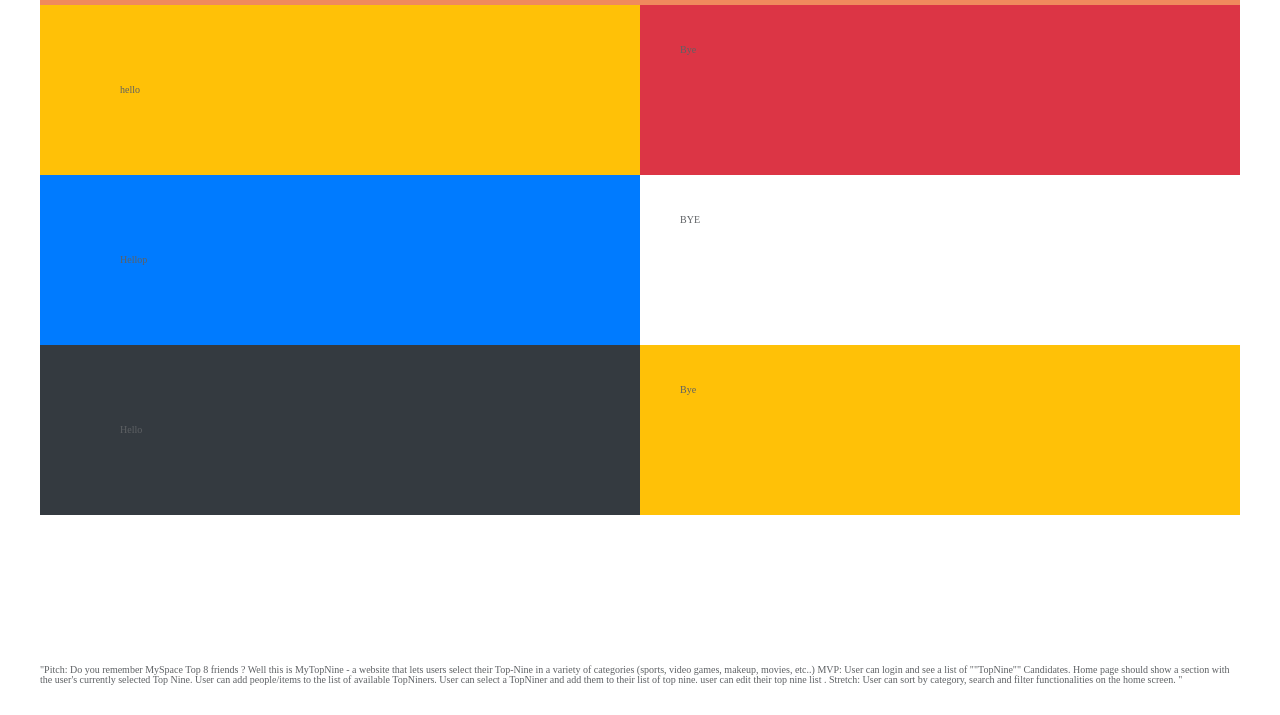
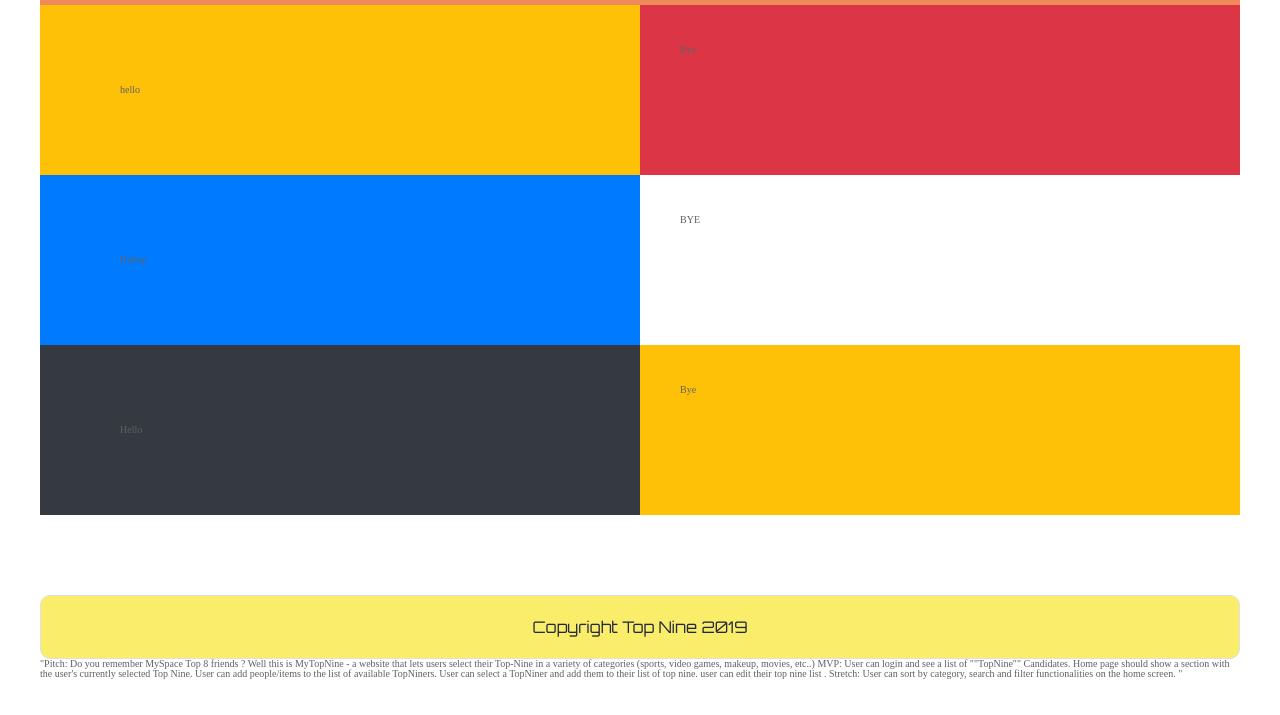
Before and after one commit to BenjaminGrabow/Lambda-Build-Week, a plain HTML site: page index.html in a window 1280 px wide. Shown: the part 85-800 px from the top of the page. Drawn offline with nearby package versions, Linux system fonts and the light colour scheme; a web font is replaced by a local one.

Commit message:
Added copyright to the footer with styling and changed the social media icon styling

```diff
--- a/index.html
+++ b/index.html
@@ -70,7 +70,6 @@
         </section>
 
         <footer>
-
             <div id="wrapper">
                 <div class="box" id="facebook">&#62220;</div>
                 <div class="box" id="twitter">&#62217;</div>
@@ -78,6 +77,9 @@
                 <div class="box" id="linkedin">&#62232;</div>
             </div>
 
+            <div class="copyright">
+                <p>Copyright Top Nine 2019</p>
+            </div>
         </footer>
     </div>
 </body>
--- a/less/footer.less
+++ b/less/footer.less
@@ -1,16 +1,20 @@
 @import url(http://weloveiconfonts.com/api/?family=entypo);
 
 footer {
+    display       : flex;
+    flex-direction: column;
 
 
     #wrapper {
-        width  : 350px;
-        height : 50px;
-        margin : 5rem;
-        display: flex;
+        width     : 35%;
+        height    : 50px;
+        margin    : 0rem;
+        display   : flex;
+        align-self: center;
+        margin    : 1rem 0 2rem 0;
 
         .box {
-            width        : 50px;
+            width        : 25%;
             height       : 50px;
             border-radius: 5rem;
             font-family  : entypo;
@@ -20,7 +24,7 @@ footer {
             line-height  : 5rem;
             font-size    : 2.5rem;
             cursor       : pointer;
-            margin       : 1rem;
+            margin       : 1rem 3rem 0 4rem;
             transition   : 1s;
 
             &:hover {
@@ -59,4 +63,16 @@ footer {
             transition      : 1s;
         }
     }
+
+    .copyright {
+        font-family    : 'Orbitron', sans-serif;
+        color          : #22283B;
+        background     : #f9ed69;
+        padding        : 2rem 0;
+        border         : 0.1rem double #e0e0e0;
+        border-radius  : 1rem;
+        display        : flex;
+        justify-content: center;
+        align-items    : center;
+    }
 }
```
Also changed, not shown: less/homepage.less (+20 -20 lines), user.html (+3 -2 lines), css/index.css.
